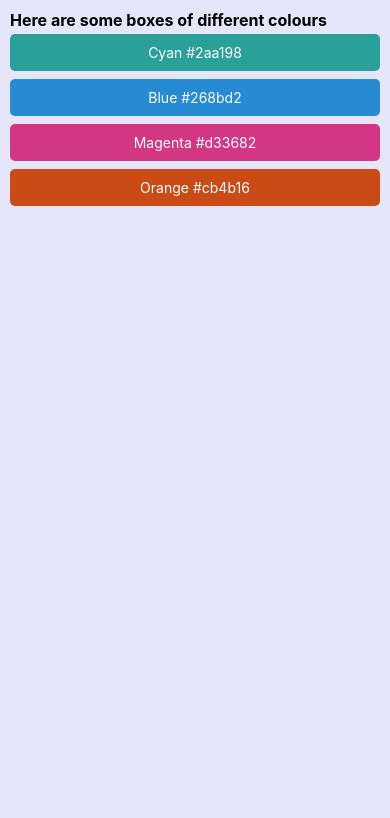
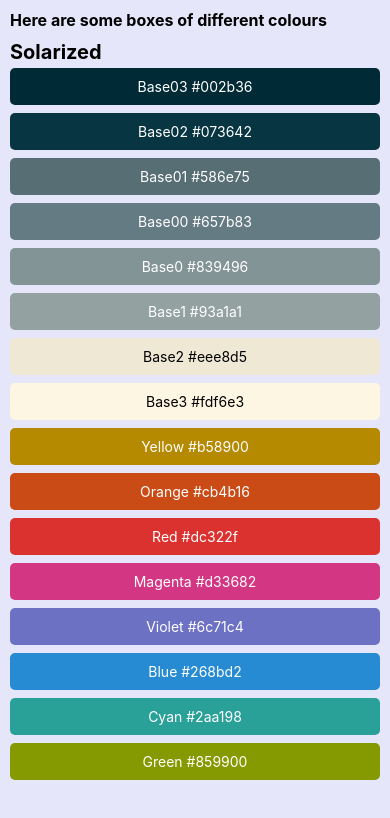
Before and after one commit to Samsegun/the-native-way, a React Native app: screen / in a window 390 px wide. Shown: the top 818 px of the page. Built offline with nearby package versions, Linux system fonts and the light colour scheme.

Commit message:
list exercise

```diff
--- a/App.js
+++ b/App.js
@@ -2,31 +2,9 @@
 import { StyleSheet, Text, View, SafeAreaView, StatusBar } from 'react-native';
 import Texter from './components/Texter';
 import ColorBox from './components/ColorBox';
+import ListsExercise from './components/ListsExercise';
 
 const App = () => {
-  // const viewData = [
-  //   {
-  //     viewBg: { backgroundColor: '#2aa198' },
-  //     textStyle: { color: '#fff' },
-  //     text: 'Cyan #2aa198',
-  //   },
-  //   {
-  //     viewBg: { backgroundColor: '#268bd2' },
-  //     textStyle: { color: '#fff' },
-  //     text: 'Blue #268bd2',
-  //   },
-  //   {
-  //     viewBg: { backgroundColor: '#d33682' },
-  //     textStyle: { color: '#fff' },
-  //     text: 'Magenta #d33682',
-  //   },
-  //   {
-  //     viewBg: { backgroundColor: '#cb4b16' },
-  //     textStyle: { color: '#fff' },
-  //     text: 'Orange #cb4b16',
-  //   },
-  // ];
-
   return (
     <SafeAreaView style={styles.safeContainer}>
       <View style={styles.container}>
@@ -34,7 +12,8 @@
           Here are some boxes of different colours
         </Text>
 
-        <ColorBox />
+        {/* <ColorBox /> */}
+        <ListsExercise />
       </View>
     </SafeAreaView>
   );
@@ -60,19 +39,6 @@
     alignItems: 'center',
     borderRadius: 5,
   },
-  // box1: {
-  //   color: '#fff',
-  //   backgroundColor: '#2aa198',
-  // },
-  // box2: {
-  //   backgroundColor: '#268bd2',
-  // },
-  // box3: {
-  //   backgroundColor: '#d33682',
-  // },
-  // box4: {
-  //   backgroundColor: '#cb4b16',
-  // },
 });
 
 export default App;
--- a/components/ColorBox.js
+++ b/components/ColorBox.js
@@ -1,7 +1,10 @@
 import React from 'react';
-import { Text, View, StyleSheet, FlatList } from 'react-native';
+import { Text, View, StyleSheet, FlatList, SectionList } from 'react-native';
 
 const DATA = [
+  {
+    title: 'primary colors',
+    data: [
       {
         viewBg: { backgroundColor: '#2aa198' },
         textStyle: { color: '#fff' },
@@ -12,6 +15,20 @@
         textStyle: { color: '#fff' },
         text: 'Blue #268bd2',
       },
+    ],
+    // viewBg: { backgroundColor: '#2aa198' },
+    // textStyle: { color: '#fff' },
+    // text: 'Cyan #2aa198',
+  },
+  //   {
+  //     title: 'primary colors',
+  //     viewBg: { backgroundColor: '#268bd2' },
+  //     textStyle: { color: '#fff' },
+  //     text: 'Blue #268bd2',
+  //   },
+  {
+    title: 'secondary colors',
+    data: [
       {
         viewBg: { backgroundColor: '#d33682' },
         textStyle: { color: '#fff' },
@@ -22,6 +39,17 @@
         textStyle: { color: '#fff' },
         text: 'Orange #cb4b16',
       },
+    ],
+    // viewBg: { backgroundColor: '#d33682' },
+    // textStyle: { color: '#fff' },
+    // text: 'Magenta #d33682',
+  },
+  //   {
+  // title: 'primary colors',
+  // viewBg: { backgroundColor: '#cb4b16' },
+  // textStyle: { color: '#fff' },
+  // text: 'Orange #cb4b16',
+  //   },
 ];
 
 const Item = ({ viewBg, viewText, textStyle }) => {
@@ -45,10 +73,19 @@
 
   return (
     <>
-      <FlatList
+      {/* <FlatList
         data={DATA}
         renderItem={renderItem}
         keyExtractor={(item) => item.text}
+      /> */}
+      <SectionList
+        sections={DATA}
+        keyExtractor={(item) => item.text}
+        renderItem={renderItem}
+        renderSectionHeader={({ section: { title } }) => (
+          <Text style={styles.head}>{title}</Text>
+        )}
+        ListEmptyComponent={<Text>list is empty</Text>}
       />
     </>
   );
@@ -61,6 +98,10 @@
     alignItems: 'center',
     borderRadius: 5,
   },
+  head: {
+    fontSize: 20,
+    fontWeight: 'bold',
+  },
 });
 
 export default ColorBox;
--- /dev/null
+++ b/components/ListsExercise.js
@@ -0,0 +1,74 @@
+import { FlatList, StyleSheet, Text, View } from 'react-native';
+
+const COLORS = [
+  { colorName: 'Base03', hexCode: '#002b36' },
+  { colorName: 'Base02', hexCode: '#073642' },
+  { colorName: 'Base01', hexCode: '#586e75' },
+  { colorName: 'Base00', hexCode: '#657b83' },
+  { colorName: 'Base0', hexCode: '#839496' },
+  { colorName: 'Base1', hexCode: '#93a1a1' },
+  { colorName: 'Base2', hexCode: '#eee8d5' },
+  { colorName: 'Base3', hexCode: '#fdf6e3' },
+  { colorName: 'Yellow', hexCode: '#b58900' },
+  { colorName: 'Orange', hexCode: '#cb4b16' },
+  { colorName: 'Red', hexCode: '#dc322f' },
+  { colorName: 'Magenta', hexCode: '#d33682' },
+  { colorName: 'Violet', hexCode: '#6c71c4' },
+  { colorName: 'Blue', hexCode: '#268bd2' },
+  { colorName: 'Cyan', hexCode: '#2aa198' },
+  { colorName: 'Green', hexCode: '#859900' },
+];
+
+const ListsExercise = () => {
+  const renderItem = ({ item: { hexCode, colorName } }) => {
+    /**
+      check for light or dark colors code snippet:
+      parseInt(item.hexCode.replace('#', ''), 16) > 0xffffff / 1.1 ? 'black' : 'white'
+     */
+    const theme =
+      colorName === 'Base2' || colorName === 'Base3'
+        ? styles.darkText
+        : styles.lightText;
+
+    return (
+      <View style={[styles.box, { backgroundColor: hexCode }]}>
+        <Text style={theme}>
+          {colorName} {hexCode}
+        </Text>
+      </View>
+    );
+  };
+
+  return (
+    <View style={styles.wrapper}>
+      <FlatList
+        data={COLORS}
+        keyExtractor={(item) => item.hexCode}
+        renderItem={renderItem}
+        ListHeaderComponent={
+          <Text style={{ fontWeight: 'bold', fontSize: 20 }}>Solarized</Text>
+        }
+      />
+    </View>
+  );
+};
+
+const styles = StyleSheet.create({
+  wrapper: {
+    marginVertical: 10,
+  },
+  box: {
+    padding: 10,
+    marginVertical: 4,
+    alignItems: 'center',
+    borderRadius: 5,
+  },
+  lightText: {
+    color: '#fff',
+  },
+  darkText: {
+    color: '#000',
+  },
+});
+
+export default ListsExercise;
```
Lines whose indentation alone changed are shown as unchanged.
